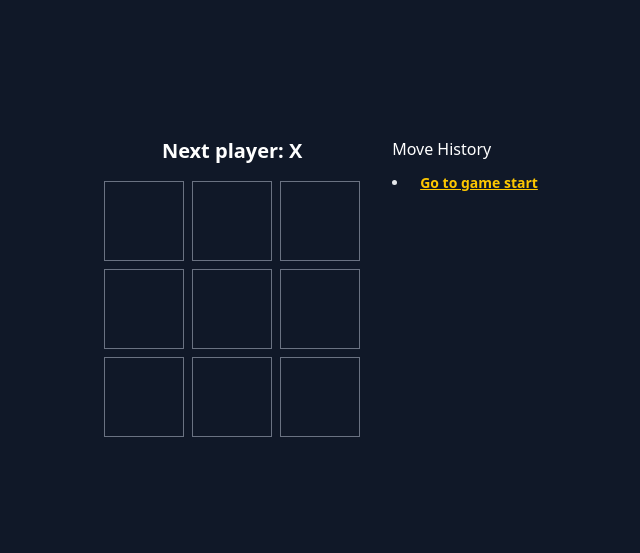
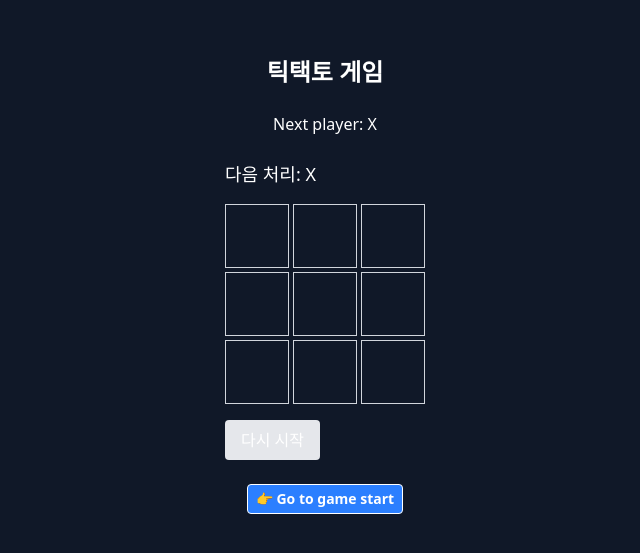
Before and after one commit to kmgyu/deepdive-js-practice, a React (Vite) app: page / in a window 1280 px wide. Shown: the part 113-666 px from the top of the page, without its empty margins (315-955 px from the left). Built offline with nearby package versions, Linux system fonts and the light colour scheme.

Commit message:
update tic-tac-toe

```diff
--- /dev/null
+++ b/src/components/Board.jsx
@@ -0,0 +1,76 @@
+import { useReducer, useMemo, useCallback } from 'react';
+import Square from './Square';
+
+const initialState = {
+  squares: Array(9).fill(null),
+  isXNext: true,
+};
+
+function reducer(state, action) {
+  switch (action.type) {
+    case 'CLICK': {
+      const { index } = action;
+      const { squares, isXNext } = state;
+      if (squares[index] || calculateWinner(squares)) return state;
+      const nextSquares = squares.slice();
+      nextSquares[index] = isXNext ? 'X' : 'O';
+      return {
+        squares: nextSquares,
+        isXNext: !isXNext,
+      };
+    }
+    case 'RESET':
+      return initialState;
+    default:
+      return state;
+  }
+}
+
+function calculateWinner(squares) {
+  const lines = [
+    [0, 1, 2], [3, 4, 5], [6, 7, 8],
+    [0, 3, 6], [1, 4, 7], [2, 5, 8],
+    [0, 4, 8], [2, 4, 6],
+  ];
+  for (const [a, b, c] of lines) {
+    if (squares[a] && squares[a] === squares[b] && squares[a] === squares[c]) {
+      return squares[a];
+    }
+  }
+  return null;
+}
+
+export default function Board() {
+  const [state, dispatch] = useReducer(reducer, initialState);
+
+  const winner = useMemo(() => calculateWinner(state.squares), [state.squares]);
+
+  const handleClick = useCallback((i) => {
+    dispatch({ type: 'CLICK', index: i });
+  }, []);
+
+  const handleReset = useCallback(() => {
+    dispatch({ type: 'RESET' });
+  }, []);
+
+  const status = winner
+    ? `승자: ${winner}`
+    : `다음 처리: ${state.isXNext ? 'X' : 'O'}`;
+
+  return (
+    <div className="space-y-4">
+      <div className="text-lg font-medium">{status}</div>
+      <div className="grid grid-cols-3 gap-1">
+        {state.squares.map((value, i) => (
+          <Square key={i} value={value} onClick={() => handleClick(i)} />
+        ))}
+      </div>
+      <button
+        onClick={handleReset}
+        className="px-4 py-2 bg-gray-200 rounded hover:bg-gray-300"
+      >
+        다시 시작
+      </button>
+    </div>
+  );
+}
--- a/src/components/Borad.jsx
+++ /dev/null
@@ -1,29 +0,0 @@
-import calculateWinner from '../utils/util.js'
-import Square from './Square';
-
-export default function Board({ xIsNext, squares, onPlay }) {
-  function handleClick(i) {
-    if (calculateWinner(squares) || squares[i]) {
-      return;
-    }
-    const nextSquares = squares.slice();
-    nextSquares[i] = xIsNext ? 'X' : 'O';
-    onPlay(nextSquares);
-  }
-
-  const winner = calculateWinner(squares);
-  const status = winner
-    ? 'Winner: ' + winner
-    : 'Next player: ' + (xIsNext ? 'X' : 'O');
-
-  return (
-    <div className="flex flex-col items-center gap-4">
-      <div className="status text-xl font-semibold text-white">{status}</div>
-      <div className="board-row grid grid-cols-3 gap-2">
-        {squares.map((value, i) => (
-          <Square key={i} value={value} onSquareClick={() => handleClick(i)} />
-        ))}
-      </div>
-    </div>
-  );
-}
--- a/src/components/Game.jsx
+++ b/src/components/Game.jsx
@@ -1,30 +1,67 @@
-import { useState } from 'react';
-import Board from './Borad';
-import MoveHistory from './MoveHistory';
+import { useReducer } from 'react';
+import  Board  from './Board';
+import calculateWinner from '../utils/util.js';
+// import useLocalStorage from './useLocalStorage';
+
+const initialState = {
+  history: [Array(9).fill(null)],
+  currentMove: 0,
+  xIsNext: true,
+};
+
+function gameReducer(state, action) {
+  switch (action.type) {
+    case 'play': {
+      const nextHistory = [...state.history.slice(0, state.currentMove + 1), action.nextSquares];
+      return {
+        history: nextHistory,
+        currentMove: nextHistory.length - 1,
+        xIsNext: !state.xIsNext,
+      };
+    }
+    case 'jump': {
+      return {
+        ...state,
+        currentMove: action.move,
+        xIsNext: action.move % 2 === 0,
+      };
+    }
+    default:
+      return state;
+  }
+}
 
 export default function Game() {
-  const [history, setHistory] = useState([Array(9).fill(null)]);
-  const [currentMove, setCurrentMove] = useState(0);
-  const xIsNext = currentMove % 2 === 0;
+  const [state, dispatch] = useReducer(gameReducer, initialState);
+  const { history, currentMove, xIsNext } = state;
   const currentSquares = history[currentMove];
 
-  function handlePlay(nextSquares) {
-    const nextHistory = [...history.slice(0, currentMove + 1), nextSquares];
-    setHistory(nextHistory);
-    setCurrentMove(nextHistory.length - 1);
-  }
+  const winner = calculateWinner(currentSquares);
+  const status = winner ? `Winner: ${winner}` : `Next player: ${xIsNext ? 'X' : 'O'}`;
 
-  function jumpTo(nextMove) {
-    setCurrentMove(nextMove);
-  }
+  const moves = history.map((squares, move) => {
+    const desc = move > 0 ? `Go to move #${move}` : 'Go to game start';
+    const isCurrent = move === currentMove;
 
-return (
-  <div className="flex flex-col lg:flex-row items-start gap-8">
-    <Board xIsNext={xIsNext} squares={currentSquares} onPlay={handlePlay} />
-    <div>
-      <h2 className="mb-2 font-medium text-white">Move History</h2>
-      <MoveHistory history={history} currentMove={currentMove} jumpTo={jumpTo} />
+    return (
+        <li key={move}>
+          <button
+            onClick={() => dispatch({ type: 'jump', move })}
+            className={`px-2 py-1 rounded border mb-1 text-sm
+              ${isCurrent ? 'bg-blue-500 text-white font-bold' : 'bg-white text-gray-800 border-gray-300 hover:bg-gray-100'}`}
+          >
+            {isCurrent ? `👉 ${desc}` : desc}
+          </button>
+        </li>
+      );
+  });
+
+  return (
+    <div className="flex flex-col items-center space-y-6">
+      <h1 className="text-2xl font-bold">틱택토 게임</h1>
+      <div>{status}</div>
+      <Board squares={currentSquares} onPlay={(nextSquares) => dispatch({ type: 'play', nextSquares })} />
+      <ol>{moves}</ol>
     </div>
-  </div>
-);
+  );
 }
--- a/src/components/Square.jsx
+++ b/src/components/Square.jsx
@@ -1,8 +1,12 @@
-export default function Square({ value, onSquareClick }) {
+export default function Square({ value, onClick }) {
+  const baseStyle = "w-16 h-16 text-2xl font-bold border border-gray-300";
+  const valueStyle = value === 'X' ? 'text-blue-600' : value === 'O' ? 'text-pink-500' : 'text-gray-400';
+
   return (
     <button
-        className="square w-20 h-20 border border-gray-500 text-2xl font-bold flex items-center justify-center hover:bg-gray-700 transition-colors duration-200"
-        onClick={onSquareClick}>
+      className={`${baseStyle} ${valueStyle} hover:bg-gray-100 transition`}
+      onClick={onClick}
+    >
       {value}
     </button>
   );
--- /dev/null
+++ b/src/hook/useLocalStorage.js
@@ -0,0 +1,14 @@
+import { useState, useEffect } from 'react';
+
+export function useLocalStorage(key, initialValue) {
+  const [value, setValue] = useState(() => {
+    const stored = localStorage.getItem(key);
+    return stored ? JSON.parse(stored) : initialValue;
+  });
+
+  useEffect(() => {
+    localStorage.setItem(key, JSON.stringify(value));
+  }, [key, value]);
+
+  return [value, setValue];
+}
```
